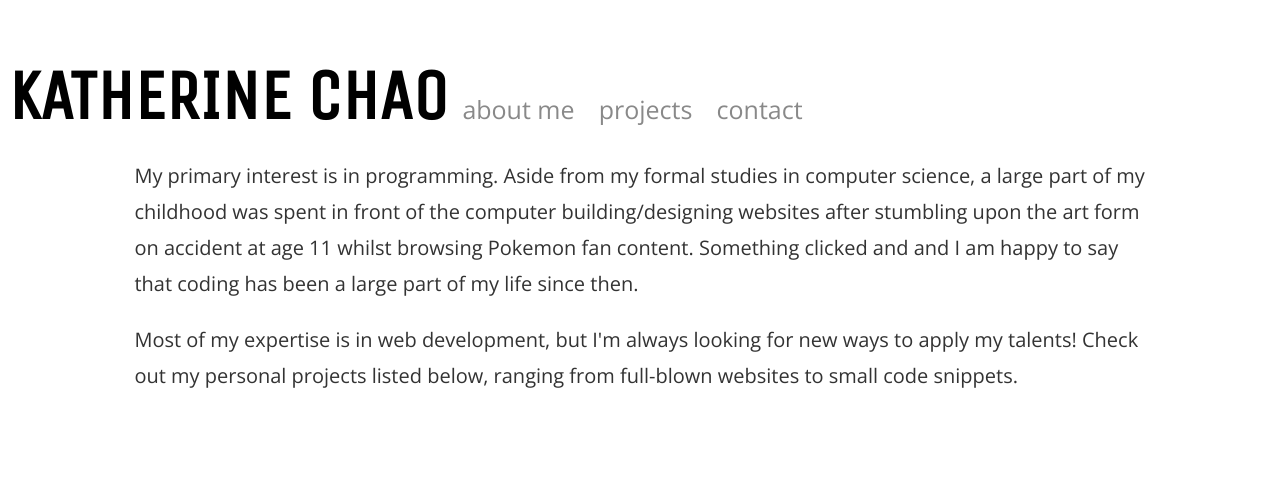
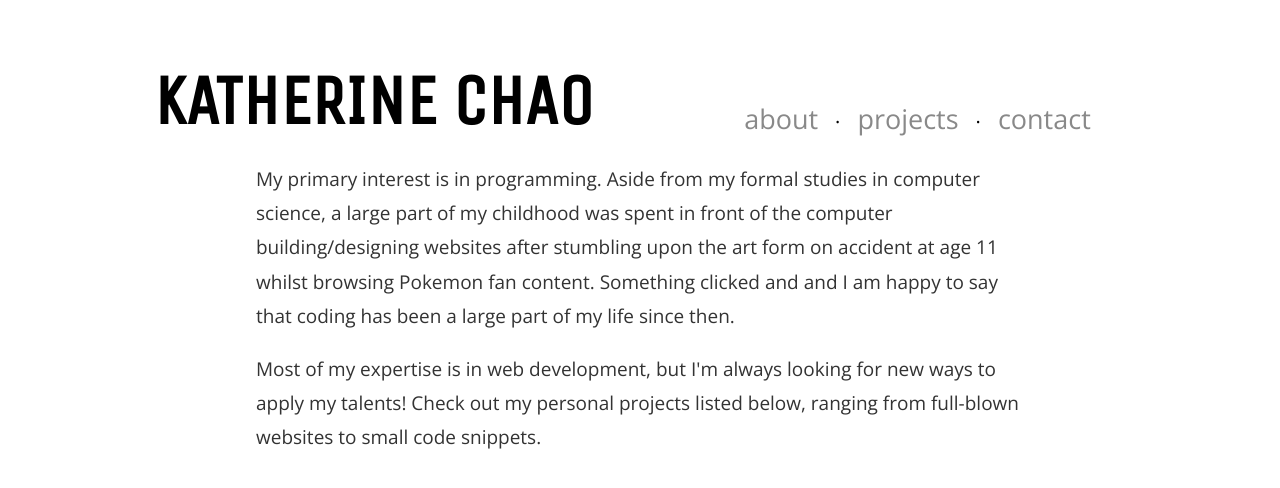
Before and after one commit to katchao/portfolio2017, a plain HTML site: page index.html in a window 1280 px wide. Both pictures are taken after a click on the link "projects". Drawn offline with nearby package versions, Linux system fonts and the light colour scheme.

Commit message:
intro finished

```diff
--- a/index.html
+++ b/index.html
@@ -12,28 +12,26 @@
 
 <body>
 
+	<div class="bg"></div>
+	<div class="bg hidden"></div>
+
+
 	<script id="header-template" type="text/x-handlebars-template">
 		<h1>katherine chao</h1>
 		<nav>
-			<a href="#" class="about-me-link">about me</a>
-			<a href="#">projects</a>
-			<a href="#">contact</a>
+			<a href="#" class="about-link nav-link">about</a>
+			<span class="middot">&middot;</span>
+			<a href="#" class="projects-link nav-link">projects</a>
+			<span class="middot">&middot;</span>
+			<a href="#" class="contact-link nav-link">contact</a>
 		</nav>
 	</script>
 
 
-
-	<div class="intro-wrapper">
-		<div class="intro header-placeholder"></div>
-	</div>
-
-
+	<header class="header-placeholder"></header>
 
 
 	<div class="content-wrapper">
-
-		<header class="header-placeholder"></header>
-
 
 		<!-- About Me -->
 		<div class="about-me-section page">
@@ -42,7 +40,6 @@
 			<p>Most of my expertise is in web development, but I'm always looking for new ways to apply my talents! Check out my personal projects listed below, ranging from full-blown websites to small code snippets.</p>
 
 		</div>
-
 
 
 	</div>
--- a/scripts/main.js
+++ b/scripts/main.js
@@ -3,16 +3,49 @@ var contentShowing = false;
 
 function flipView() {
 	if(!contentShowing) {
-		$('.content-wrapper').show();
-		$('.intro-wrapper').hide();
-		contentShowing = true;
+		$('body').fadeOut('slow', function() {
+			$('body').fadeIn();
+			$('.content-wrapper').show();
+			$('header').removeClass('intro-header').addClass('content-header'); // swap headers
+
+			// animated background maintenance
+			clearInterval(bgInterval); // stop animated bg timer
+			$('.bg').css('opacity', '0');
+
+
+
+			contentShowing = true;
+		});
+
 	}
 
-	else {
+	/*else {
 		$('.content-wrapper').hide();
-		$('.intro-wrapper').show();
+		$('header').removeClass('content-header').addClass('intro-header');
 		contentShowing = false;
-	}
+	}*/
+}
+
+function newGradient() {
+	var c1 = {
+		r: Math.floor(Math.random()*255),
+		g: Math.floor(Math.random()*255),
+		b: Math.floor(Math.random()*255)
+	};
+	var c2 = {
+		r: Math.floor(Math.random()*255),
+		g: Math.floor(Math.random()*255),
+		b: Math.floor(Math.random()*255)
+	};
+
+	c1.rgb = 'rgba('+c1.r+','+c1.g+','+c1.b+', 0.8)';
+	c2.rgb = 'rgba('+c2.r+','+c2.g+','+c2.b+', 0.8)';
+	return 'radial-gradient(at top left, '+c1.rgb+', '+c2.rgb+')';
+}
+
+function rollBg() {
+	$('.bg.hidden').css('background', newGradient());
+	$('.bg').toggleClass('hidden');
 }
 
 
@@ -25,16 +58,27 @@ $(function(){
 	$('.header-placeholder').html(headerTemplateComp);
 
 
-	$('.about-me-link').click(function() {
+	$('.nav-link').click(function() {
 		flipView();
 	});
 
 
 
 
-	// test code
-	$('.content-wrapper').show();
-	$('.intro-wrapper').hide();
 
 
+	// test code
+	$('.content-wrapper').hide();
+	$('header').addClass('intro-header');
+
+	rollBg();
+	bgInterval = setInterval(rollBg, 5000);
+
 });
+
+
+
+
+/* credits:
+	animated background: http://www.jqueryscript.net/animation/Creating-Animated-Background-with-Random-Gradient-Transitions-using-jQuery.html
+*/
--- a/styles/styles.scss
+++ b/styles/styles.scss
@@ -1,25 +1,46 @@
-@import url('https://fonts.googleapis.com/css?family=Open+Sans:300|Unica+One');
-
-
+@import url('https://fonts.googleapis.com/css?family=Open+Sans:300, 400|Unica+One');
 $font-stack: 'Open Sans', sans-serif;
 
-@mixin color-transition($seconds) {
-	-webkit-transition: color $seconds;
-    -moz-transition:    color $seconds;
-    -ms-transition:     color $seconds;
-    -o-transition:      color $seconds;
-    transition:         color $seconds;
+@mixin transition($property, $seconds) {
+	-webkit-transition: $property $seconds;
+    -moz-transition:    $property $seconds;
+    -ms-transition:     $property $seconds;
+    -o-transition:      $property $seconds;
+    transition:         $property $seconds;
+}
+
+@mixin vertical-align($position: relative, $percent: 50%) {
+	position: $position;
+	top: $percent;
+	-webkit-transform: translateY(-$percent);
+	-ms-transform: translateY(-$percent);
+	transform: translateY(-$percent);
 }
 
 
+html,
 body {
+	margin: 0;
+	height: 100%;
+	position: relative;
 	font-family: $font-stack;
 }
 
-a:link, a:active, a:visited {
+.bg {
+	position: absolute;
+	width: 100%;
+	height: 45%;
+	@include transition(opacity, 2s);
+}
+
+.hidden { opacity: 0; }
+
+
+
+a {
 	text-decoration: none;
 	color: #898989;
-	@include color-transition(0.5s);
+	@include transition(color, 0.5s);
 
 }
 
@@ -27,31 +48,19 @@ a:hover {
 	color: #cccccc;
 }
 
-.intro-wrapper {
-    align-items: center;
-    display: flex;
-    justify-content: center;
-    height: 80%;
-
-    .intro {
-		align-self: center;
-		text-align: center;
-	}
-
-}
-
-
+header {
 	h1 {
 		font-size: 70px;
-	margin-bottom: 0px;
+		margin: 0px;
 		text-transform: uppercase;
 		font-family: 'Unica One', cursive;
 	}
 
+	nav {
+		cursor: default;
 
-nav {
 		a {
-		font-size: 25px;
+			font-weight: 300;
 			display: inline-block;
 			margin: 0px 10px 0px 10px;
 			position: relative;
@@ -78,26 +87,66 @@ nav {
 			-webkit-transform: scaleX(1);
 			transform: scaleX(1);
 		}
+
+		.middot {
+			font-size: 20px;
 		}
+	}
+}
+
+
+
+.intro-header {
+	text-align: center;
+	@include vertical-align($percent: 40%);
+
+    h1 {
+    	color: white;
+    	font-size: 100px;
+    }
+
+    nav {
+    	font-size: 35px;
+    }
+}
+
+.content-header {
+	text-align: left;
+	position: relative;
+	margin-left: 12%;
+	margin-right: 14%;
+	padding-top: 60px;
+
+	display: flex;
+	flex-wrap: wrap;
+	justify-content: space-between;
+
+	h1 {
+		display: inline-block;
+		color: black;
+	}
+
+	nav {
+		display: inline-block;
+		text-align: right;
+		margin-top: 40px;
+		font-size: 27px;
+	}
+}
+
 
 
 .content-wrapper {
 	display: none;
-
-	h1 {
-		display: inline-block;
-	}
-
-	nav {
-		display: inline-block;
-	}
+	position: relative;
+	margin-top: 30px;
+	width: 60%;
+	margin: auto;
 
 	.page {
 		line-height: 180%;
-		font-size: 20px;
+		font-size: 19px;
 		color: #333333;
-		width: 80%;
-		margin: auto;
 	}
 }
 
```
Also changed, not shown: styles/styles.css. Lines whose indentation alone changed are shown as unchanged.
